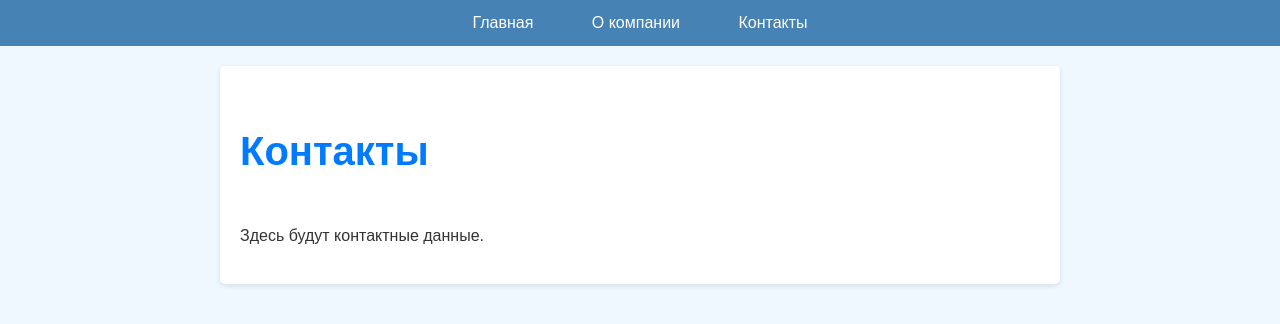
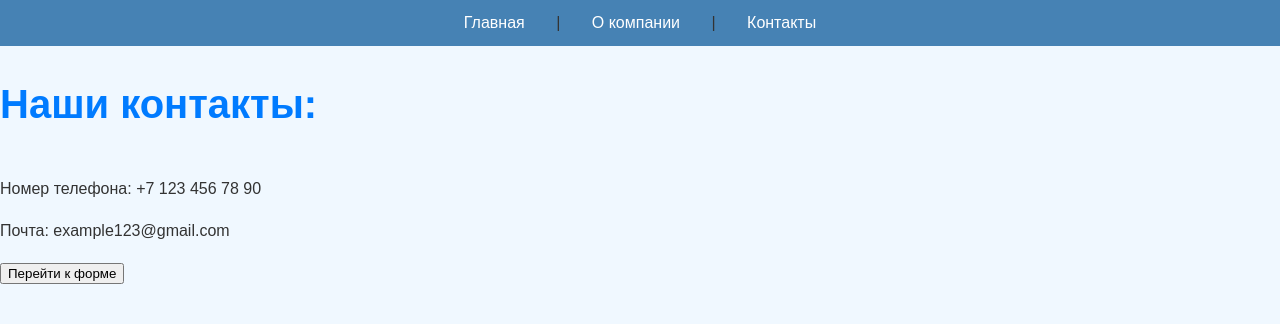
Before and after one commit to Username228-dotcom/1-mc-22, a plain HTML site: page contacts.html in a window 1280 px wide. Drawn offline with Linux system fonts and the light colour scheme.

Commit message:
Update contacts.html

```diff
--- a/contacts.html
+++ b/contacts.html
@@ -7,14 +7,15 @@
 </head>
 <body>
   <nav>
-    <a href="index.html">Главная</a>
-    <a href="about.html">О компании</a>
+    <a href="index.html">Главная</a> |
+    <a href="about.html">О компании</a> |
     <a href="contacts.html">Контакты</a>
   </nav>
 
-  <section>
-    <h1>Контакты</h1>
-    <p>Здесь будут контактные данные.</p>
-  </section>
+  <h1>Наши контакты:</h1>
+  <p>Номер телефона: +7 123 456 78 90</p>
+  <p>Почта: example123@gmail.com</p>
+  <button class="button" onclick="location.href='forma.html'">Перейти к форме</button>
+
 </body>
 </html>
```
